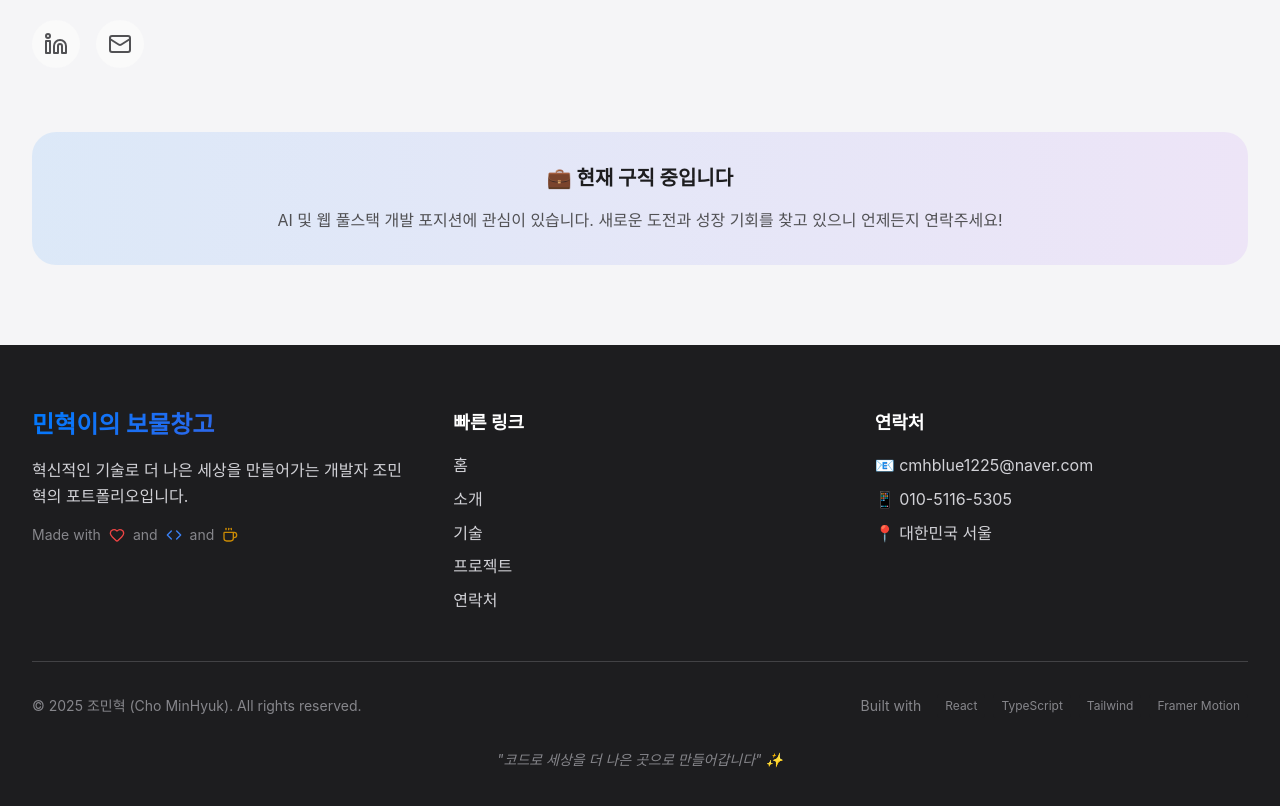
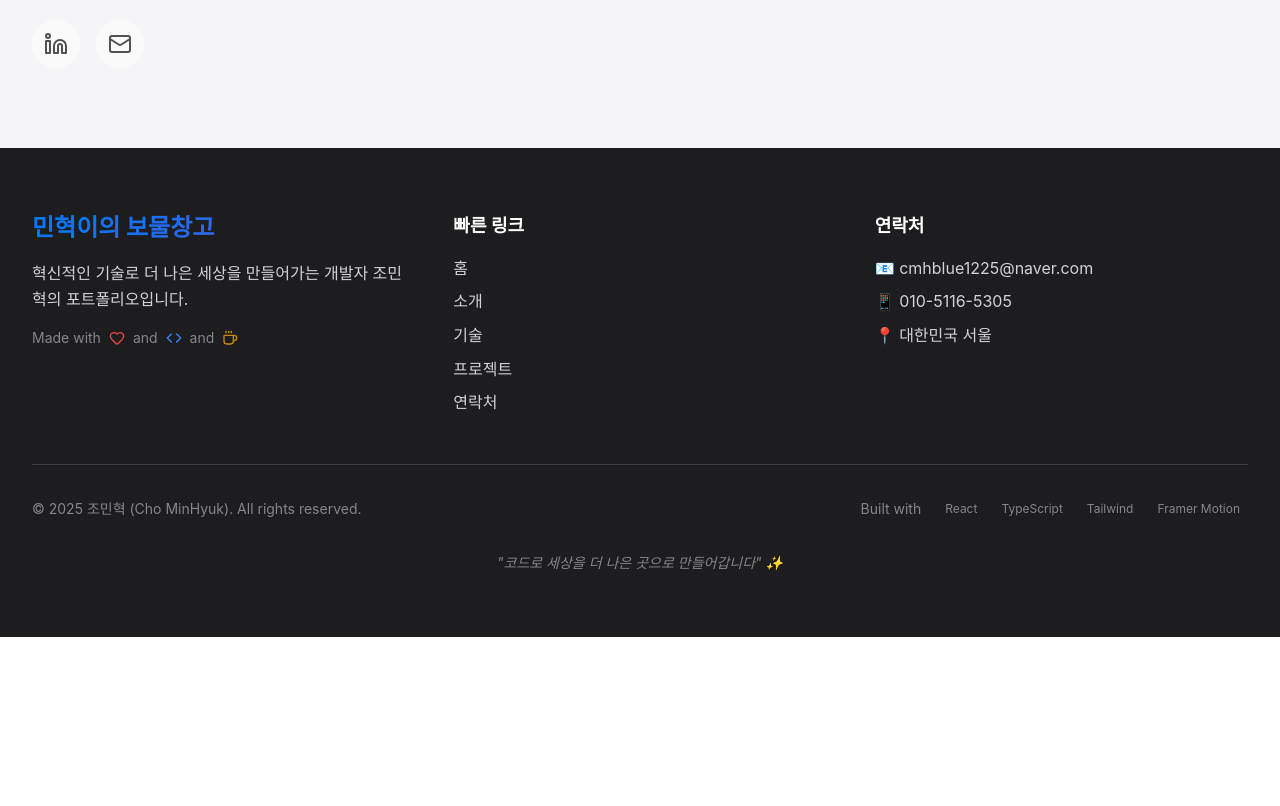
Before and after one commit to cmhblue1225/portfolio, a React (Vite) app: page / in a window 1280 px wide. Shown: the part 7181-7987 px from the top of the page. After the commit the page ends 7818 px from the top, so only its background shows below. Built offline with nearby package versions, Linux system fonts and the light colour scheme.

Commit message:
fix lint error

```diff
--- a/src/components/Contact.tsx
+++ b/src/components/Contact.tsx
@@ -141,24 +141,6 @@ const Contact = () => {
 
         </div>
 
-        {/* 하단 추가 정보 */}
-        <motion.div
-          initial={{ opacity: 0, y: 30 }}
-          whileInView={{ opacity: 1, y: 0 }}
-          transition={{ duration: 0.8, delay: 0.6 }}
-          viewport={{ once: true }}
-          className="mt-16 text-center"
-        >
-          <div className="bg-gradient-to-r from-apple-blue/10 to-purple-500/10 dark:from-apple-blue/20 dark:to-purple-500/20 rounded-3xl p-8">
-            <h3 className="text-xl font-bold text-apple-dark dark:text-white mb-4">
-              💼 현재 구직 중입니다
-            </h3>
-            <p className="text-apple-gray-600 dark:text-apple-gray-300">
-              AI 및 웹 풀스택 개발 포지션에 관심이 있습니다.
-              새로운 도전과 성장 기회를 찾고 있으니 언제든지 연락주세요!
-            </p>
-          </div>
-        </motion.div>
       </div>
     </section>
   )
--- a/src/components/Projects.tsx
+++ b/src/components/Projects.tsx
@@ -590,7 +590,7 @@ const Projects = () => {
   }, [])
 
   const ProjectModal = ({ project, onClose }: { project: Project; onClose: () => void }) => {
-    const tabs = [
+    const tabs: Array<{ id: TabType; label: string; icon: React.ReactNode }> = [
       { id: 'overview', label: '개요', icon: <Layers size={16} /> },
       { id: 'achievements', label: '성과', icon: <Award size={16} /> },
       { id: 'troubleshooting', label: '트러블슈팅', icon: <Bug size={16} /> },
@@ -1058,10 +1058,7 @@ const Projects = () => {
       {selectedProject && (
         <ProjectModal
           project={selectedProject}
-          onClose={() => {
-            setSelectedProject(null)
-            setActiveTab('overview')
-          }}
+          onClose={handleCloseModal}
         />
       )}
     </section>
```
